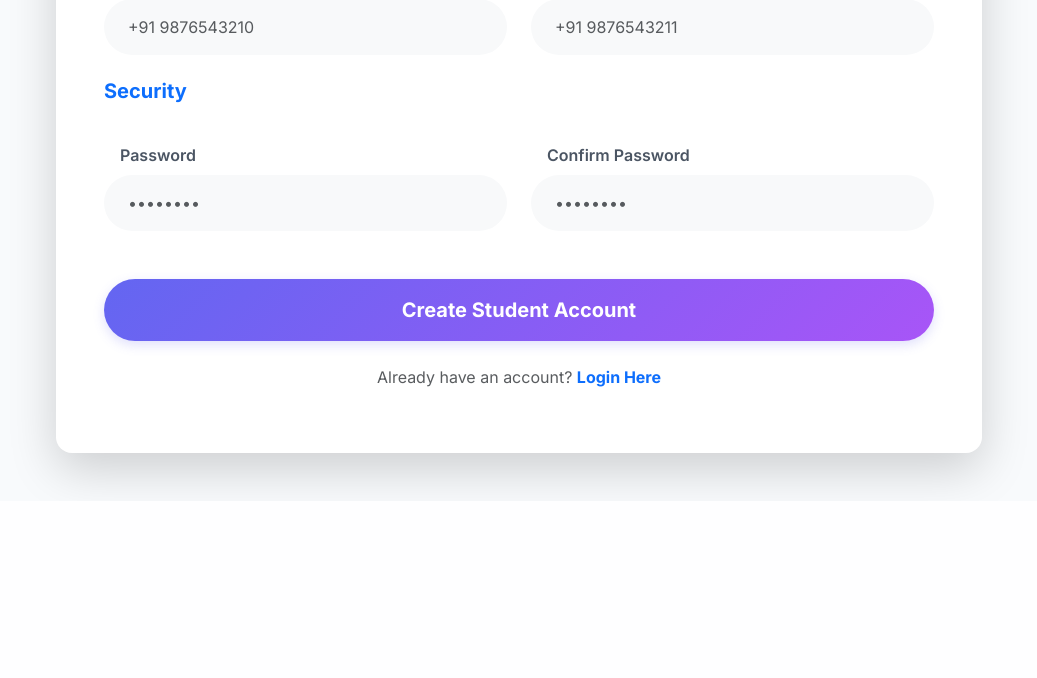
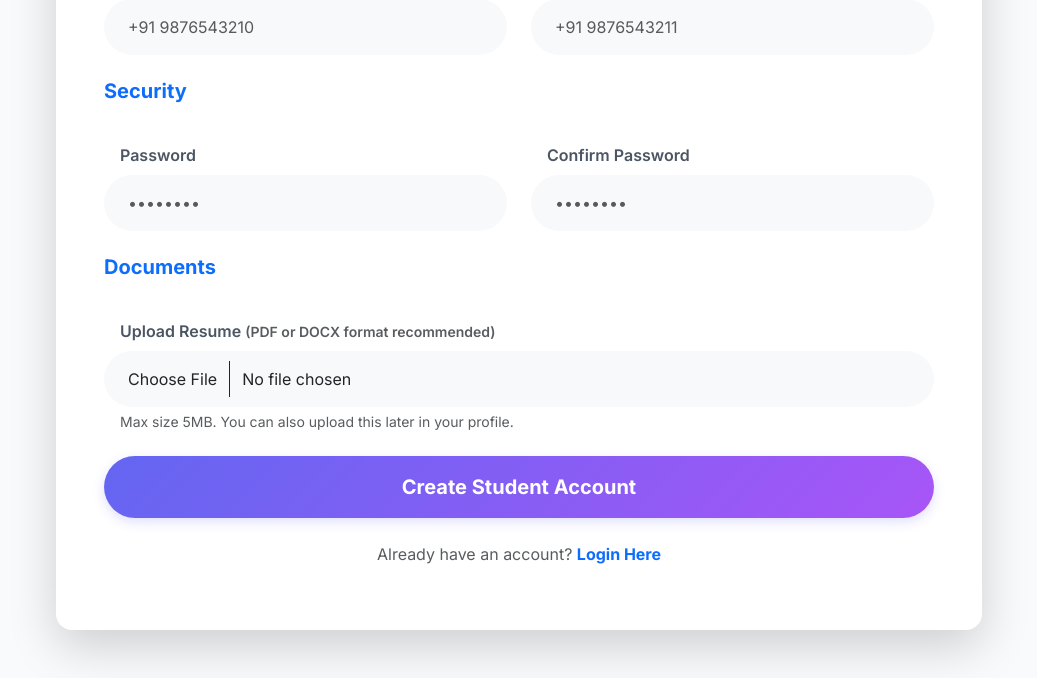
Before and after one commit to 24f2005923/Placement-Portal-Application, a Flask app: page /student/register in a window 1280 px wide. Shown: the part 858-1536 px from the top of the page, without its empty margins (121-1158 px from the left). Before the commit the page ends 1351 px from the top, so only its background shows below. Run offline with Flask 3, Linux system fonts and the light colour scheme.

Commit message:
Milestone-PPA Flask-Integration

```diff
--- a/routes/auth.py
+++ b/routes/auth.py
@@ -4,6 +4,9 @@ from database import db
 from models import Account, StudentProfile, CompanyProfile, AccountRole, AccountState
 from datetime import datetime
 import re
+import os
+from flask import current_app
+from werkzeug.utils import secure_filename
 from utils.workflow_utils import secure_password_value, store_registration_entry, finalize_workflow
 
 auth_bp = Blueprint("auth", __name__)
@@ -113,6 +116,29 @@ def initiate_student_onboarding():
                 primary_phone=primary_phone,
                 secondary_phone=secondary_phone
             )
+
+            # Handle Resume Upload
+            resume_file = request.files.get("resume")
+            if resume_file and resume_file.filename:
+                allowed_ext = {"pdf", "doc", "docx"}
+                ext = resume_file.filename.rsplit(".", 1)[-1].lower()
+                if ext in allowed_ext:
+                    # Check file size (5MB limit)
+                    resume_file.seek(0, os.SEEK_END)
+                    file_size = resume_file.tell()
+                    resume_file.seek(0)
+
+                    if file_size <= 5 * 1024 * 1024:
+                        upload_dir = os.path.join(current_app.root_path, "static", "uploads", "resumes")
+                        os.makedirs(upload_dir, exist_ok=True)
+                        filename = secure_filename(f"resume_{university_reg_no}.{ext}")
+                        resume_file.save(os.path.join(upload_dir, filename))
+                        profile.cv_filename = filename
+                    else:
+                        flash("Resume file size exceeds 5MB limit.", "warning")
+                else:
+                    flash("Invalid file format for resume. Only PDF/DOC/DOCX allowed.", "warning")
+
             store_registration_entry(profile)
             finalize_workflow()
 
--- a/routes/engagement_routes.py
+++ b/routes/engagement_routes.py
@@ -120,8 +120,7 @@ def search_career_opportunities():
 
     current_time = datetime.now()
     query = PlacementDrive.query.filter(
-        PlacementDrive.approval_status == DriveStatus.APPROVED,
-        PlacementDrive.application_deadline >= current_time
+        PlacementDrive.approval_status == DriveStatus.APPROVED
     )
 
     if search_query:
@@ -142,7 +141,8 @@ def search_career_opportunities():
         applied_drive_ids = [app.drive_id for app in StudentApplication.query.filter_by(student_id=profile.id).all()]
 
     return render_template("student/view_drives.html", drives=drives, student_name=student_name,
-                           applied_drive_ids=applied_drive_ids, search_query=search_query)
+                           applied_drive_ids=applied_drive_ids, search_query=search_query,
+                           current_time=current_time)
 
 
 @student_bp.route("/applications", endpoint="applications")
--- a/templates/auth/student_register.html
+++ b/templates/auth/student_register.html
@@ -24,7 +24,7 @@
                     {% endif %}
                     {% endwith %}
 
-                    <form method="POST" class="needs-validation" novalidate>
+                    <form method="POST" class="needs-validation" enctype="multipart/form-data" novalidate>
                         <div class="row g-4">
 
                             <div class="col-12">
@@ -112,7 +112,23 @@
                                     required>
                             </div>
 
-                            <div class="col-12 mt-5">
+                            <div class="col-12 mt-4">
+                                <h5 class="fw-bold text-primary mb-3">Documents</h5>
+                            </div>
+
+                            <div class="col-12">
+                                <label class="form-label fw-600">Upload Resume <span class="text-muted small">(PDF or
+                                        DOCX format recommended)</span></label>
+                                <div class="input-group">
+                                    <input type="file" name="resume"
+                                        class="form-control rounded-pill bg-light border-0 px-4 py-3"
+                                        accept=".pdf,.doc,.docx">
+                                </div>
+                                <div class="form-text ms-3">Max size 5MB. You can also upload this later in your
+                                    profile.</div>
+                            </div>
+
+                            <div class="col-12 mt-4">
                                 <button type="submit"
                                     class="btn btn-primary-custom w-100 py-3 rounded-pill fw-bold fs-5">Create Student
                                     Account</button>
```
Also changed, not shown: routes/organization_routes.py (+35 -2 lines), templates/company/shortlisted.html (+12 -1 lines), templates/student/view_drives.html (+9 -0 lines), instance/placement_portal.db.
